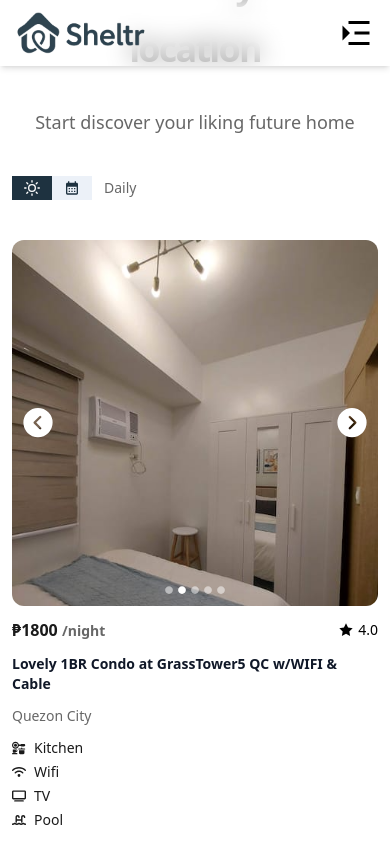
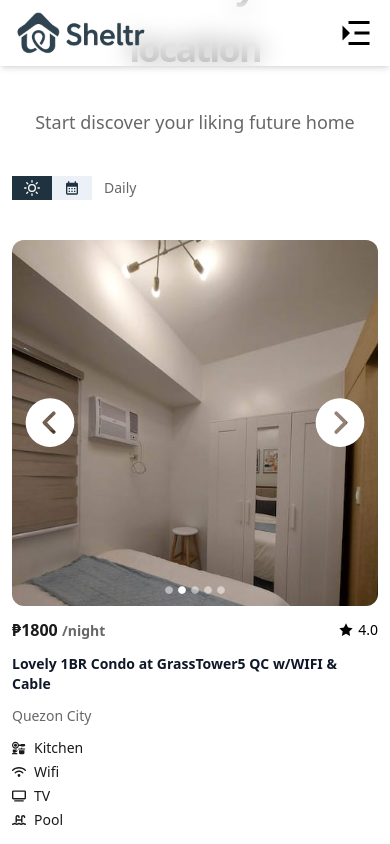
Before and after one commit to alonzojoe/sheltr, a React (Vite) app: page / in a window 390 px wide. Both pictures are taken after a click on the icon 352 px from the left and 3042 px from the top of the page. Shown: the part 2620-3464 px from the top of the page. Built offline with nearby package versions, Linux system fonts and the light colour scheme.

Commit message:
caret modifications increase size on small viewport devices

```diff
--- a/src/features/Listings/components/ImageChanger.tsx
+++ b/src/features/Listings/components/ImageChanger.tsx
@@ -70,14 +70,14 @@ export const ImageSelector = ({
       <PiCaretCircleLeftFill
         onClick={moveLeft}
         className={cn(
-          `text-white text-4xl ml-2 transition-transform duration-300 hover:shadow-2xl hover:scale-110 block`,
+          `text-white text-6xl  md:text-4xl ml-2 transition-transform duration-300 hover:shadow-2xl hover:scale-110 block`,
           active === 0 && "opacity-0"
         )}
       />
       <PiCaretCircleRightFill
         onClick={moveRight}
         className={cn(
-          `text-white text-4xl mr-2 transition-transform duration-300 hover:shadow-2xl hover:scale-110 block`,
+          `text-white text-6xl md:text-4xl mr-2 transition-transform duration-300 hover:shadow-2xl hover:scale-110 block`,
           active === images.length - 1 && "opacity-0"
         )}
       />
```
